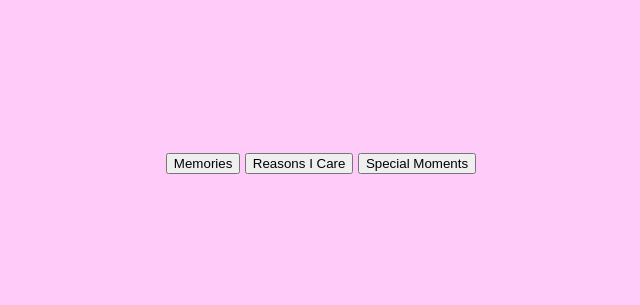
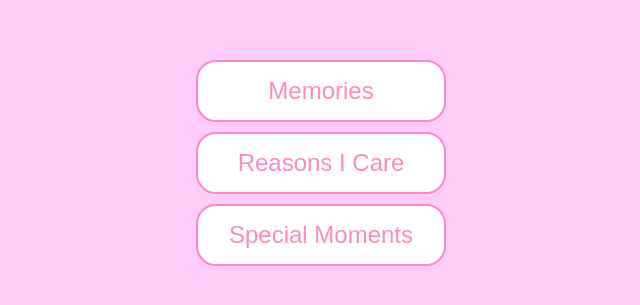
Before and after one commit to firdanika/29.10-1, a plain HTML site: page first_page/index.html in a window 1280 px wide. Shown: the part 237-542 px from the top of the page, without its empty margins (319-959 px from the left). Drawn offline with Linux system fonts and the light colour scheme.

Commit message:
Update index.html

```diff
--- a/first_page/index.html
+++ b/first_page/index.html
@@ -29,14 +29,15 @@
             width: 250px;
             text-align: center;
             background-color: #fff;
+            cursor: pointer;
         }
     </style>
 </head>
 <body>
     <div class="options-container">
-        <button class="search-button" onclick="window.location.href='first_blog/index.html'">Memories</button>
-        <button class="search-button" onclick="window.location.href='second_blog/index.html'">Reasons I Care</button>
-        <button class="search-button" onclick="window.location.href='third_blog/index.html'">Special Moments</button>
+        <button class="option" onclick="window.location.href='first_blog/index.html'">Memories</button>
+        <button class="option" onclick="window.location.href='second_blog/index.html'">Reasons I Care</button>
+        <button class="option" onclick="window.location.href='third_blog/index.html'">Special Moments</button>
     </div>
 </body>
 </html>
```
